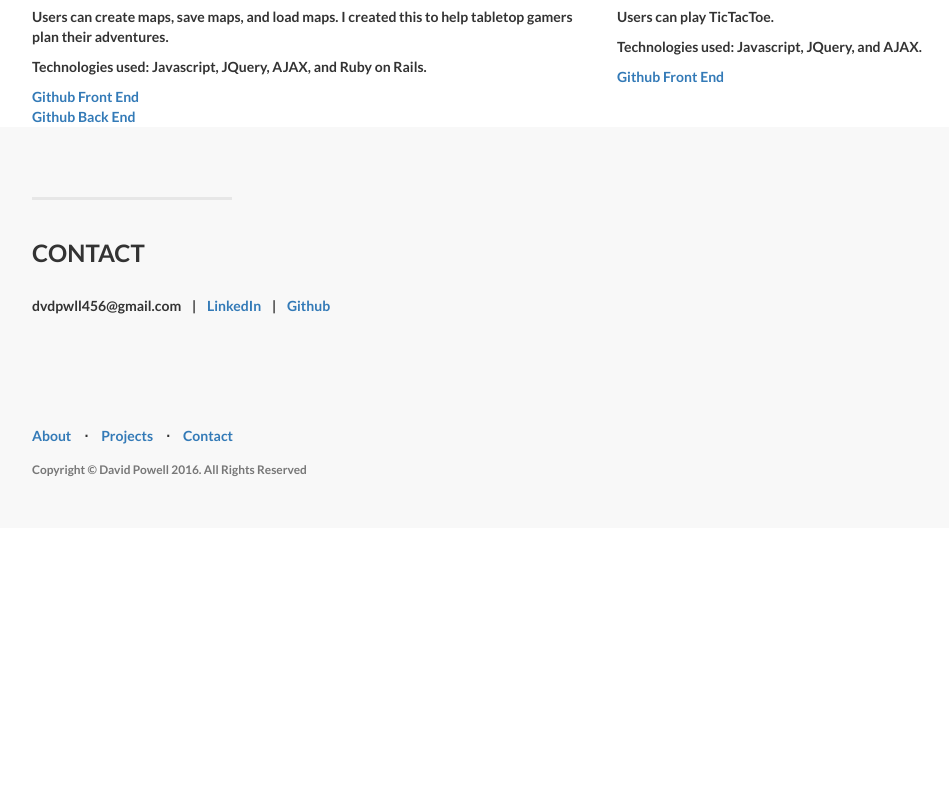
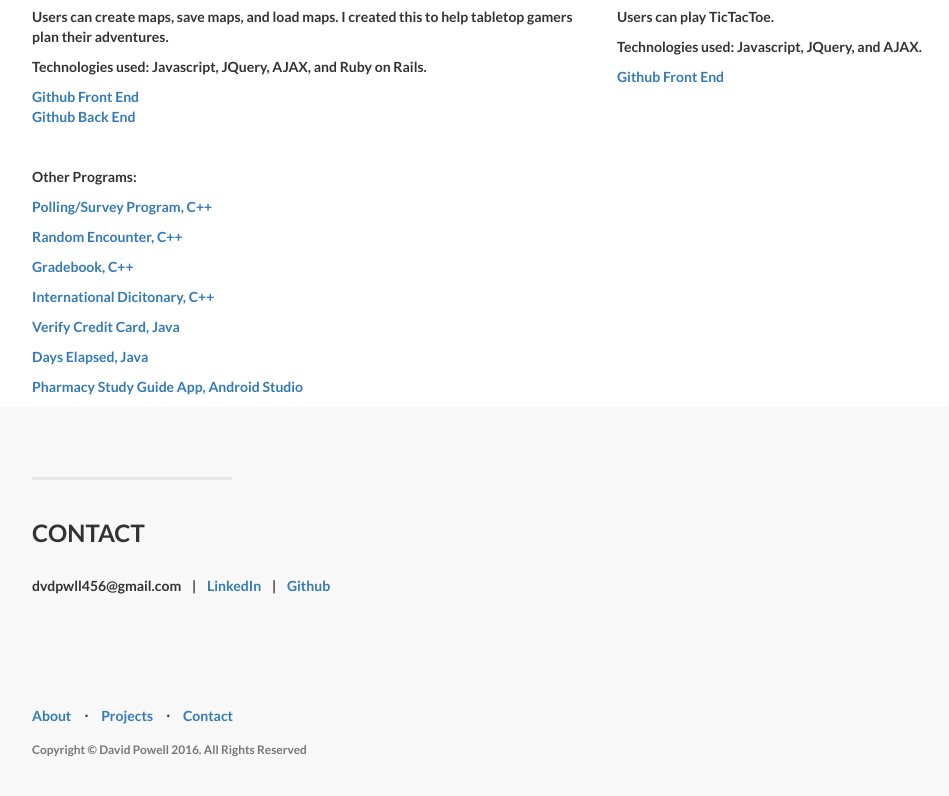
Before and after one commit to dvdpwll/Portfolio, a website: page index.html in a window 1280 px wide. Shown: the part 2313-3109 px from the top of the page, without its empty margins (38-987 px from the left). Before the commit the page ends 2841 px from the top, so only its background shows below. Drawn offline with Linux system fonts and the light colour scheme.

Commit message:
add other programs
added my other programs from c++, java, android studio to portfolio.

```diff
--- a/index.html
+++ b/index.html
@@ -236,6 +236,21 @@
                 <a href="https://github.com/dvdpwll/TicTacToe" target="_blank">Github Front End</a>
             </div>
         </div>
+        <br>
+        <br>
+        <p>
+          Other Programs:
+          <p><a href="https://github.com/dvdpwll/Polling" target="_blank">Polling/Survey Program, C++</a></p>
+          <p><a href="https://github.com/dvdpwll/RandomEncounter" target="_blank">Random Encounter, C++</a></p>
+          <p><a href="https://github.com/dvdpwll/GradeBook" target="_blank">Gradebook, C++</a></p>
+          <p><a href="https://github.com/dvdpwll/InternationalDicitonary" target="_blank">International Dicitonary, C++</a></p>
+          <p><a href="https://github.com/dvdpwll/VerifyCreditCard" target="_blank">Verify Credit Card, Java</a></p>
+          <p><a href="https://github.com/dvdpwll/DaysElapsed" target="_blank">Days Elapsed, Java</a></p>
+          <p><a href="https://github.com/dvdpwll/PharmTechApp" target="_blank">Pharmacy Study Guide App, Android Studio</a></p>
+
+
+
+        </p>
       </div>
         <!-- /.row -->
 
```
